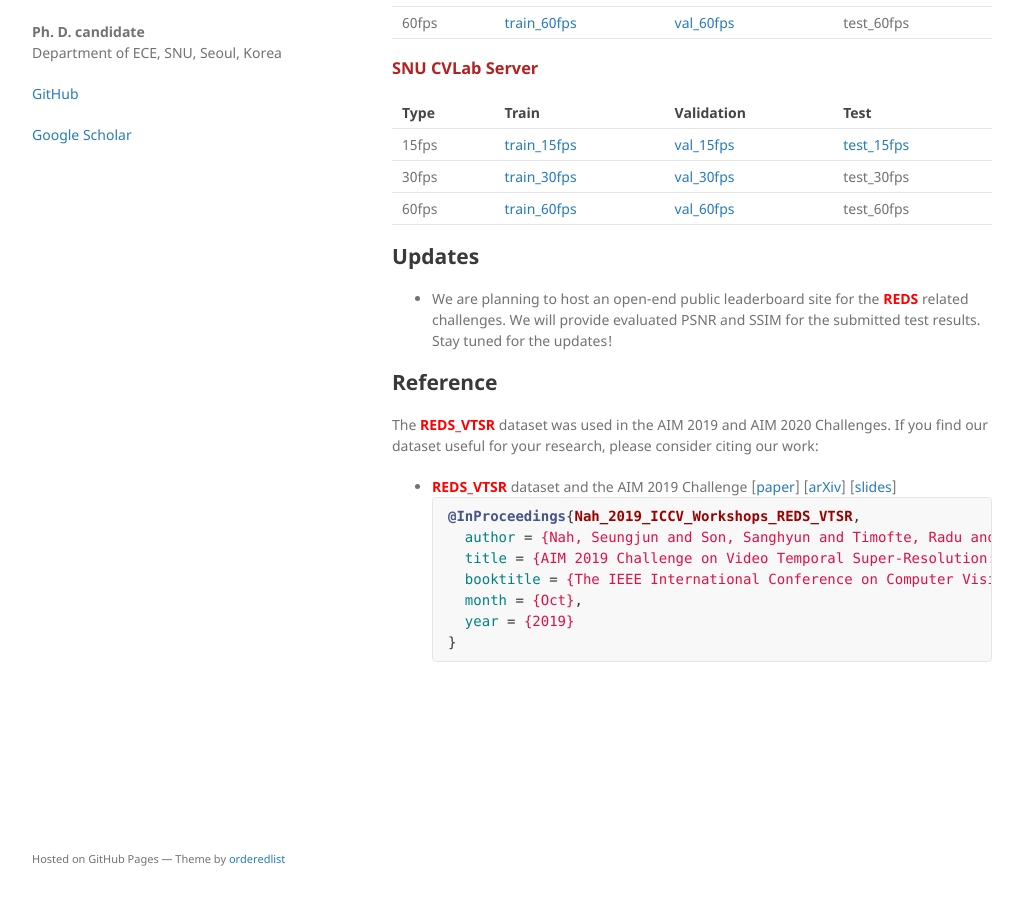
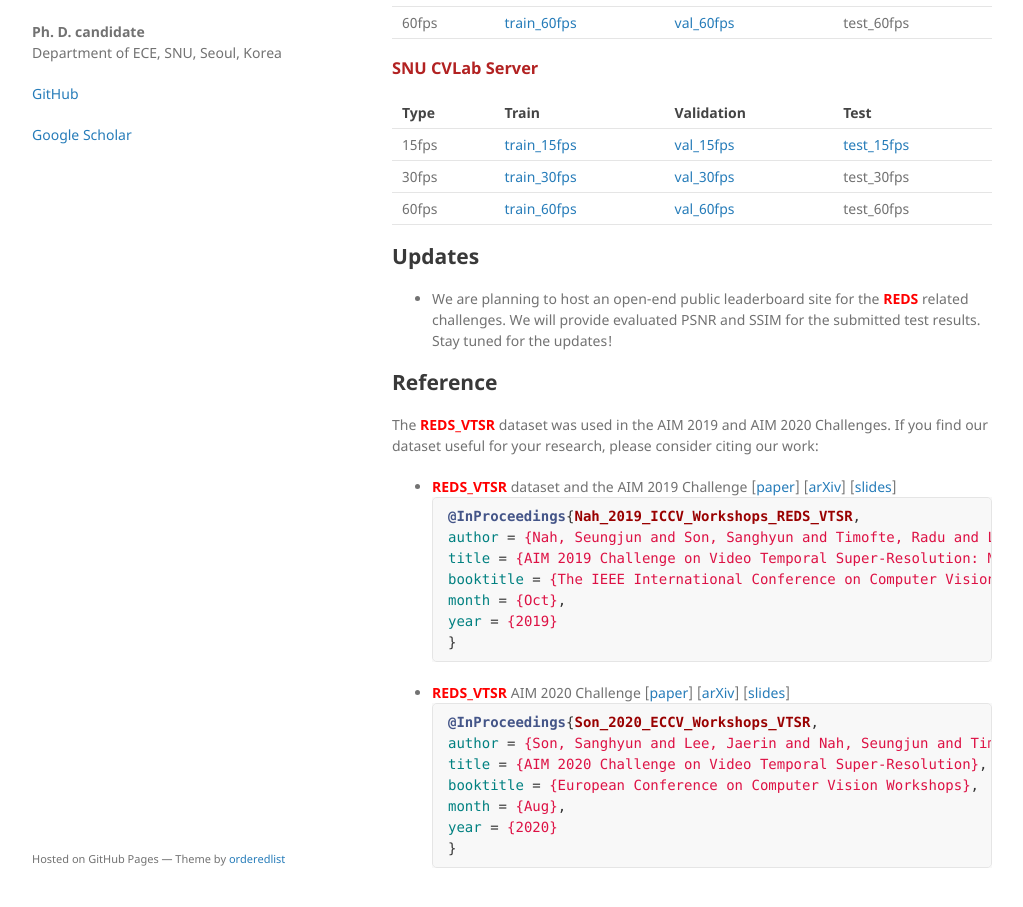
Before and after one commit to SeungjunNah/seungjunnah.github.io, a Jekyll site: the page built from Datasets/reds_vtsr.md, in a window 1280 px wide and 1321 px high, cut to the strip 383-1290 px from the top of the window. Shown: the whole strip, without its empty margins (128-1151 px from the left). Built offline with Jekyll 4.4.1, drawn with Linux system fonts in a browser that asks for light colours; our own code applies the rules of GitHub Pages for plain Markdown files.

Commit message:
update: AIM 2020 in ECCVW 2020

````diff
--- a/Datasets/reds_vtsr.md
+++ b/Datasets/reds_vtsr.md
@@ -36,10 +36,21 @@
 * **<font color="red">REDS_VTSR</font>** dataset and the AIM 2019 Challenge [[paper](https://cv.snu.ac.kr/publication/conf/2019/aim2019_vtsr.pdf)] [[arXiv](https://arxiv.org/abs/2005.01233)] [[slides](https://drive.google.com/file/d/1Y9Se8LPlDUWuaVzEcFvzHlCpD6X4-gOO/view?usp=sharing)]
 ```bibtex
 @InProceedings{Nah_2019_ICCV_Workshops_REDS_VTSR,
-    author = {Nah, Seungjun and Son, Sanghyun and Timofte, Radu and Lee, Kyoung Mu},
-    title = {AIM 2019 Challenge on Video Temporal Super-Resolution: Methods and Results},
-    booktitle = {The IEEE International Conference on Computer Vision (ICCV) Workshops},
-    month = {Oct},
-    year = {2019}
+  author = {Nah, Seungjun and Son, Sanghyun and Timofte, Radu and Lee, Kyoung Mu},
+  title = {AIM 2019 Challenge on Video Temporal Super-Resolution: Methods and Results},
+  booktitle = {The IEEE International Conference on Computer Vision (ICCV) Workshops},
+  month = {Oct},
+  year = {2019}
 }
 ```
+
+* **<font color="red">REDS_VTSR</font>** AIM 2020 Challenge [[paper](https://cv.snu.ac.kr/publication/conf/2019/aim2020_vtsr.pdf)] [[arXiv](https://arxiv.org/abs/2009.12987)] [[slides](https://drive.google.com/file/d/1C4E21NlH2H2EoQ0TidNJmT1ruEOyac8M/view?usp=sharing)]
+```bibtex
+@InProceedings{Son_2020_ECCV_Workshops_VTSR,
+  author = {Son, Sanghyun and Lee, Jaerin and Nah, Seungjun and Timofte, Radu and Lee, Kyoung Mu},
+  title = {AIM 2020 Challenge on Video Temporal Super-Resolution},
+  booktitle = {European Conference on Computer Vision Workshops},
+  month = {Aug},
+  year = {2020}
+}
+```
````
Also changed, not shown: publications.md (+1 -0 lines), 1 other file.
